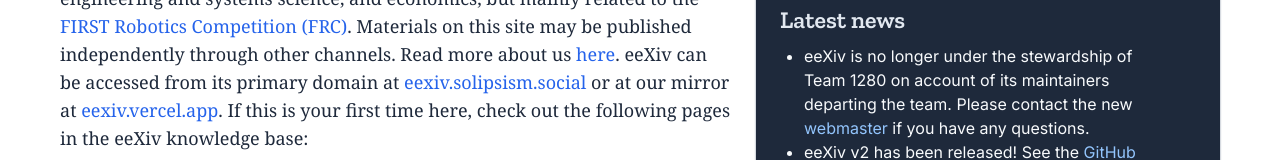
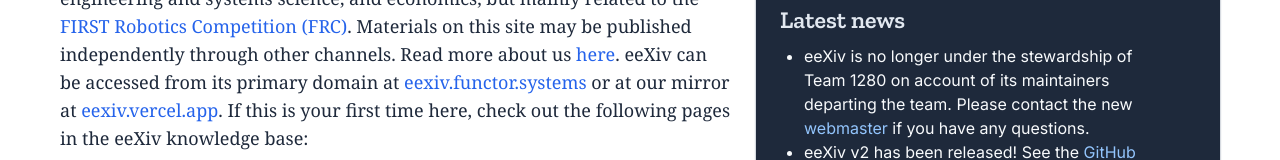
Before and after one commit to youwen5/eexiv, a Next.js app: page / in a window 1280 px wide. Shown: the part 376-536 px from the top of the page. Built offline with nearby package versions, Linux system fonts and the light colour scheme.

Commit message:
chore: update domain of eexiv

```diff
--- a/src/app/page.tsx
+++ b/src/app/page.tsx
@@ -87,9 +87,9 @@
         . Materials on this site may be published independently through other
         channels. Read more about us <Link href='/about'>here</Link>. eeXiv can
         be accessed from its primary domain at{' '}
-        <a href='https://eexiv.solipsism.social'>eexiv.solipsism.social</a> or
-        at our mirror at <a href='https://eexiv.vercel.app'>eexiv.vercel.app</a>
-        . If this is your first time here, check out the following pages in the
+        <a href='https://eexiv.functor.systems'>eexiv.functor.systems</a> or at
+        our mirror at <a href='https://eexiv.vercel.app'>eexiv.vercel.app</a>.
+        If this is your first time here, check out the following pages in the
         eeXiv knowledge base:
         <ul className='list-disc pl-4 mt-4'>
           <li>
```
